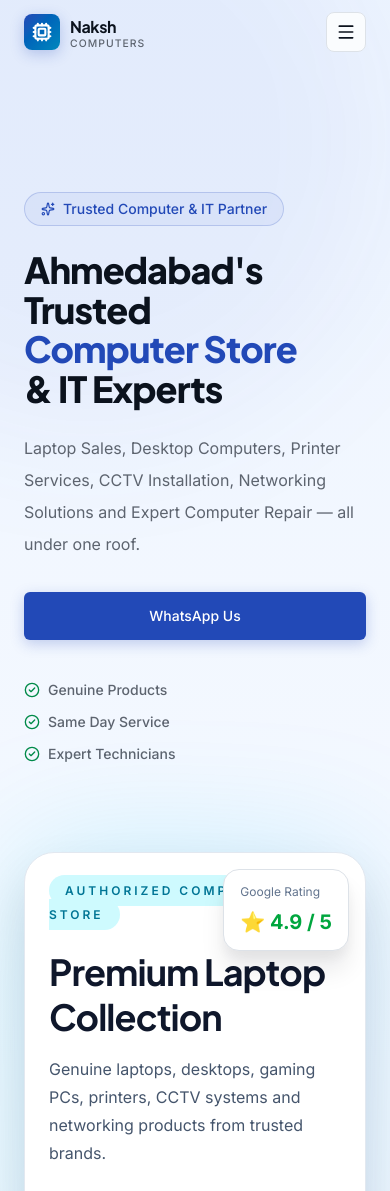
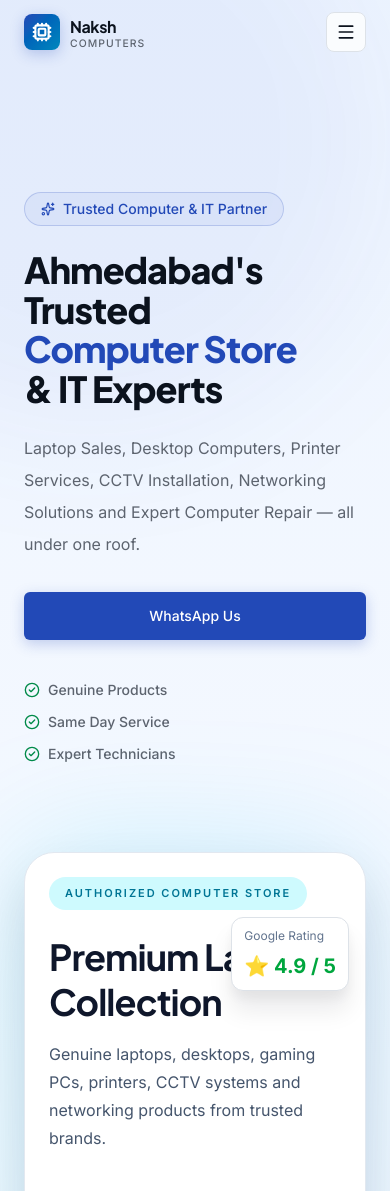
Before and after one commit to jayg191/naksh-computers, a Next.js app: page / in a window 390 px wide. Shown: the top 1191 px of the page. Built offline with nearby package versions, Linux system fonts and the light colour scheme.

Commit message:
Fix hero card badges and improve mobile responsive layout

```diff
--- a/src/features/home/sections/hero-section.tsx
+++ b/src/features/home/sections/hero-section.tsx
@@ -118,18 +118,7 @@ export function HeroSection() {
 
       {/* Google Rating */}
       <div
-          className="
-            absolute
-            top-4 right-4
-            lg:-right-5 lg:top-6
-            rounded-2xl
-            bg-white
-            px-4 py-3
-            lg:px-5 lg:py-4
-            shadow-xl
-            border
-            z-20
-          "
+          className="absolute top-16 right-4 lg:top-6 lg:-right-5 rounded-xl bg-white px-3 py-2 lg:px-5 lg:py-4 shadow-xl border z-20"
         >
         <p className="text-xs text-slate-500">
           Google Rating
@@ -144,7 +133,7 @@ export function HeroSection() {
 
 
       {/* Badge */}
-      <span className="rounded-full bg-cyan-100 px-4 py-2 text-xs font-semibold uppercase tracking-[0.25em] text-cyan-700">
+      <span className="inline-flex whitespace-nowrap rounded-full bg-cyan-100 px-4 py-2 text-[11px] sm:text-xs font-semibold uppercase tracking-[0.18em] text-cyan-700">
         Authorized Computer Store
       </span>
 
```
